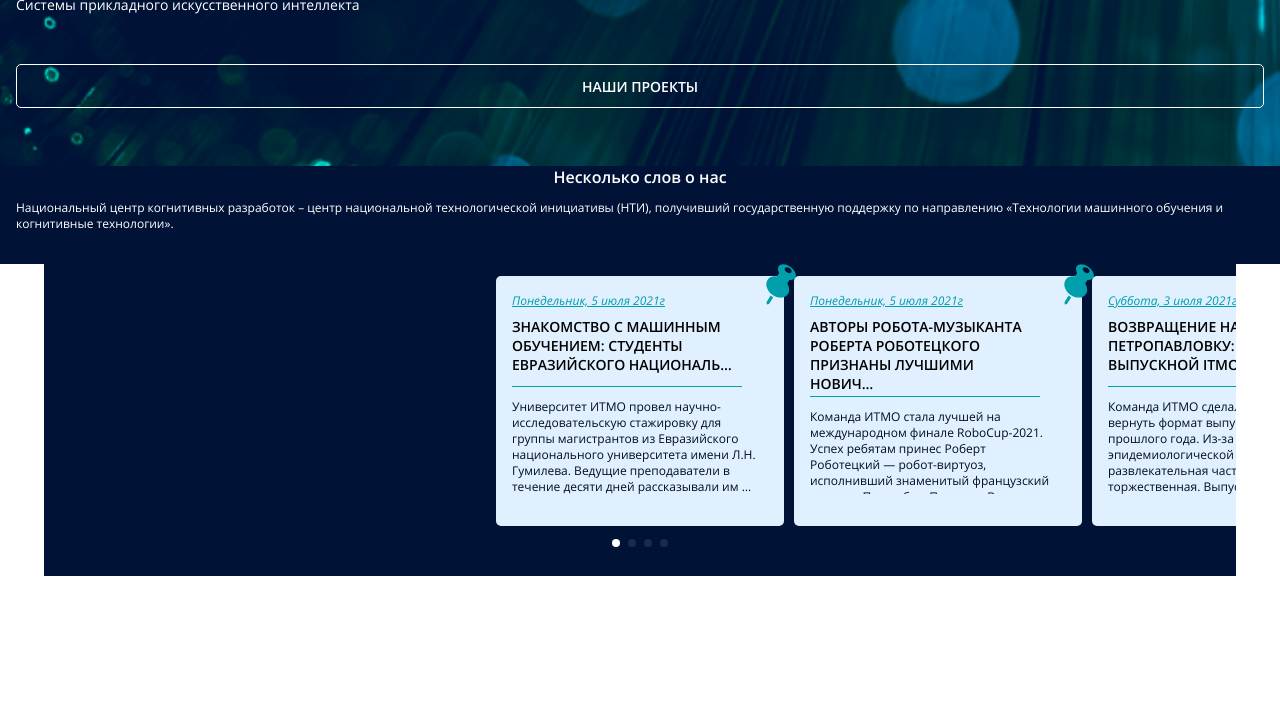
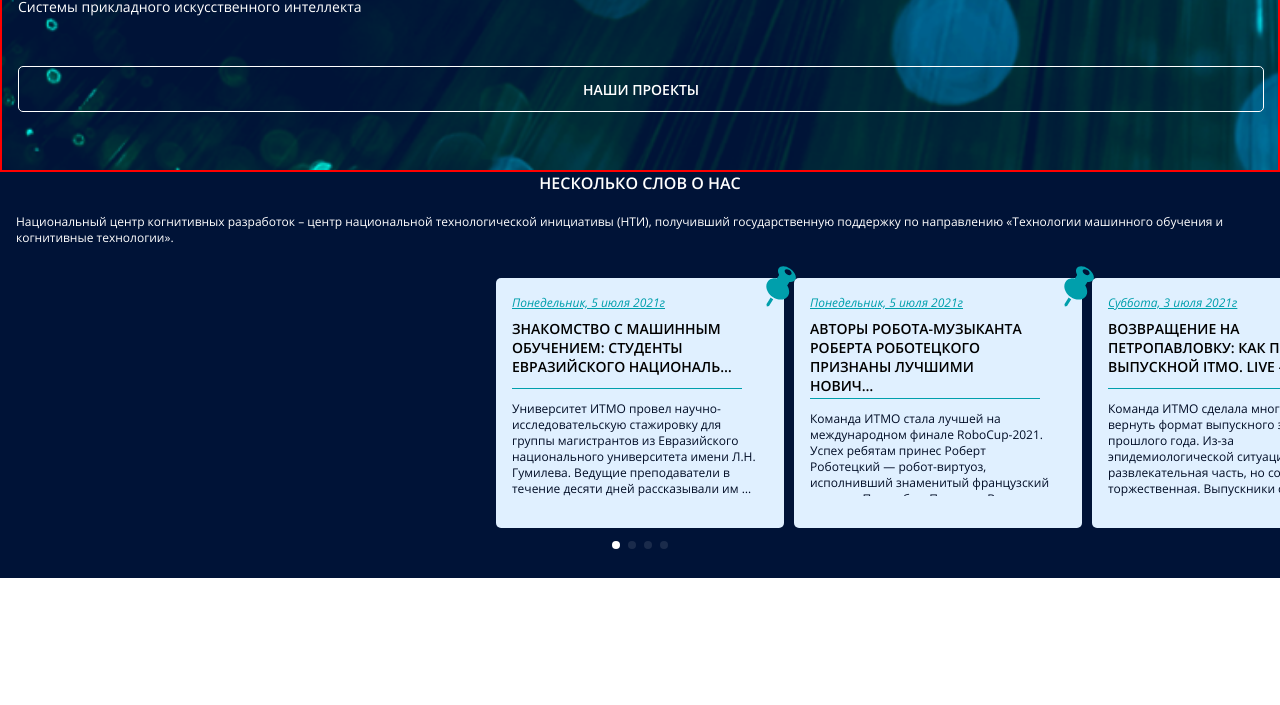
Before and after one commit to VolcharaMastering/itmo, a plain HTML site: page index.html in a window 1280 px wide. Shown: the part 95-800 px from the top of the page. Drawn offline with nearby package versions, Linux system fonts and the light colour scheme; files whose address does not match are found by name.

Commit message:
ref: sections refactor

```diff
--- a/blocks/about/about.css
+++ /dev/null
@@ -1,8 +0,0 @@
-.about {
-  background-color: #001337;
-  color: #fff;
-  display: flex;
-  flex-direction: column;
-  align-items: center;
-  padding: 0 16px 20px;
-}
--- a/blocks/about/about__subtilte.css
+++ /dev/null
@@ -1,5 +0,0 @@
-.about__subtitle {
-  font-weight: 400;
-  font-size: 12px;
-  line-height: 16px;
-}
--- a/blocks/about/about__title.css
+++ /dev/null
@@ -1,6 +0,0 @@
-.about__title {
-  font-weight: 600;
-  font-size: 16px;
-  line-height: 22px;
-  margin: 0 auto;
-}
--- a/blocks/cards/cards.css
+++ b/blocks/cards/cards.css
@@ -2,6 +2,8 @@
   max-width: 100%;
   margin: 0 auto;
   overflow-x: hidden;
+  display: flex;
+  flex-direction: column;
   justify-content: center;
   align-items: center;
   background-color: #001337;
--- /dev/null
+++ b/blocks/cards/cards__card-title.css
@@ -0,0 +1,15 @@
+.cards__card-title {
+  max-width: 80%;
+  font-weight: 600;
+  font-size: 14px;
+  line-height: 19px;
+  margin: 0 auto 0 16px;
+  padding: 8px 0 12px 0;
+  border-bottom: 1px solid #009fac;
+
+  overflow: hidden;
+  text-overflow: ellipsis;
+  display: -webkit-box;
+  -webkit-line-clamp: 4;
+  -webkit-box-orient: vertical;
+}
--- /dev/null
+++ b/blocks/cards/cards__subtitle.css
@@ -0,0 +1,9 @@
+.cards__subtitle {
+  font-weight: 400;
+  font-size: 12px;
+  line-height: 16px;
+  color: #fff;
+  margin: 0 auto;
+  max-width: calc(100% - 2*16px);
+  padding-bottom: 20px;
+}
--- a/blocks/cards/cards__title.css
+++ b/blocks/cards/cards__title.css
@@ -1,15 +1,9 @@
 .cards__title {
-  max-width: 80%;
   font-weight: 600;
-  font-size: 14px;
-  line-height: 19px;
-  margin: 0 auto 0 16px;
-  padding: 8px 0 12px 0;
-  border-bottom: 1px solid #009fac;
-
-  overflow: hidden;
-  text-overflow: ellipsis;
-  display: -webkit-box;
-  -webkit-line-clamp: 4;
-  -webkit-box-orient: vertical;
+  font-size: 16px;
+  line-height: 22px;
+  margin: 0 auto;
+  color: #fff;
+  text-transform: uppercase;
+  padding-bottom: 20px;
 }
--- a/blocks/page/page.css
+++ b/blocks/page/page.css
@@ -11,6 +11,9 @@
   display: flex;
   flex-direction: column;
   font-family: "OpenSans", Arial, Helvetica, sans-serif;
+
+  /* зачем-то есть в библиотеке */
+  position: relative;
 }
 
 /* если оставлять уши */
--- a/blocks/title-section/title-section.css
+++ b/blocks/title-section/title-section.css
@@ -1,8 +1,11 @@
 .title-section {
+  border: 2px red solid;
+  max-width: 100%;
   box-sizing: border-box;
   padding: 30px 16px 58px;
   background-image: url(../../images/Background_small.png);
   background-size: cover;
   background-repeat: no-repeat;
+  overflow: hidden;
   color: #fff;
 }
--- a/blocks/title-section/title-section__button.css
+++ b/blocks/title-section/title-section__button.css
@@ -11,4 +11,7 @@
   margin: 0;
   border: 1px solid #fff;
   border-radius: 5px;
+  display: flex;
+  justify-content: center;
+  align-items: center;
 }
--- a/index.html
+++ b/index.html
@@ -19,34 +19,33 @@
   <section class="title-section">
     <h1 class="title-section__title">Когнитивные технологии, машинное обучение</h1>
     <p class="title-section__subtitle">Системы прикладного искусственного интеллекта</p>
-    <button class="title-section__button" type="button">НАШИ ПРОЕКТЫ</button>
+    <a class="title-section__button" type="button">НАШИ ПРОЕКТЫ</a>
   </section>
 
-  <section class="about">
-    <h2 class="about__title">Несколько слов о нас</h2>
-    <p class="about__subtitle">Национальный центр когнитивных разработок – центр национальной технологической инициативы (НТИ), получивший государственную поддержку по направлению «Технологии машинного обучения и когнитивные технологии».</p>
-  </section>
 
   <section class="cards swiper">
+    <h2 class="cards__title">Несколько слов о нас</h2>
+    <p class="cards__subtitle">Национальный центр когнитивных разработок – центр национальной технологической инициативы (НТИ), получивший государственную поддержку по направлению «Технологии машинного обучения и когнитивные технологии».</p>
+
     <div class="swiper-wrapper">
       <div class="cards__card swiper-slide">
         <p class="cards__date">Понедельник, 5 июля 2021г</p>
-        <h2 class="cards__title">ЗНАКОМСТВО С МАШИННЫМ ОБУЧЕНИЕМ: СТУДЕНТЫ ЕВРАЗИЙСКОГО НАЦИОНАЛЬ…</h2>
+        <h2 class="cards__card-title">ЗНАКОМСТВО С МАШИННЫМ ОБУЧЕНИЕМ: СТУДЕНТЫ ЕВРАЗИЙСКОГО НАЦИОНАЛЬ…</h2>
         <p class="cards__description">Университет ИТМО провел научно-исследовательскую стажировку для группы магистрантов из Евразийского национального университета имени Л.Н. Гумилева. Ведущие преподаватели  в течение десяти дней рассказывали им об основах машинного обучения. </p>
       </div>
       <div class="cards__card swiper-slide">
         <p class="cards__date">Понедельник, 5 июля 2021г</p>
-        <h2 class="cards__title">АВТОРЫ РОБОТА-МУЗЫКАНТА РОБЕРТА РОБОТЕЦКОГО ПРИЗНАНЫ ЛУЧШИМИ НОВИЧ…</h2>
+        <h2 class="cards__card-title">АВТОРЫ РОБОТА-МУЗЫКАНТА РОБЕРТА РОБОТЕЦКОГО ПРИЗНАНЫ ЛУЧШИМИ НОВИЧ…</h2>
         <p class="cards__description">Команда ИТМО стала лучшей на международном финале RoboCup-2021. Успех ребятам принес Роберт Роботецкий — робот-виртуоз, исполнивший знаменитый французский романс «Под небом Парижа». В подготовке команды участвовали сотрудники лаборатории.</p>
       </div>
       <div class="cards__card swiper-slide">
         <p class="cards__date">Суббота, 3 июля 2021г</p>
-        <h2 class="cards__title">ВОЗВРАЩЕНИЕ НА ПЕТРОПАВЛОВКУ: КАК ПРОШЕЛ ВЫПУСКНОЙ ITMO. LIVE — 2021</h2>
+        <h2 class="cards__card-title">ВОЗВРАЩЕНИЕ НА ПЕТРОПАВЛОВКУ: КАК ПРОШЕЛ ВЫПУСКНОЙ ITMO. LIVE — 2021</h2>
         <p class="cards__description">Команда ИТМО сделала многое, чтобы вернуть формат выпускного этого и прошлого года. Из-за эпидемиологической ситуации отменена развлекательная часть, но сохранилась торжественная. Выпускники смогли получить дипломы из рук деканов и услышать поздравления ректора.</p>
       </div>
       <div class="cards__card swiper-slide">
         <p class="cards__date">тестовая дата</p>
-        <h2 class="cards__title">тестовый заголовок</h2>
+        <h2 class="cards__card-title">тестовый заголовок</h2>
         <p class="cards__description">тестовое описание тестовое описаниетестовое описание тестовое описаниетестовое описание тестовое описаниетестовое описание тестовое описаниетестовое описание тестовое описаниетестовое описание тестовое описаниетестовое описание тестовое описаниетестовое описание тестовое описаниетестовое описание тестовое описаниетестовое описание тестовое описаниетестовое описание тестовое описаниетестовое описание тестовое описаниетестовое описание тестовое описание</p>
       </div>
     </div>
--- a/pages/index.css
+++ b/pages/index.css
@@ -13,13 +13,11 @@
 @import url(../blocks/title-section/title-section__button.css);
 
 /* about-section import */
-@import url(../blocks/about/about.css);
-@import url(../blocks/about/about__subtilte.css);
-@import url(../blocks/about/about__title.css);
-
 @import url(../blocks/cards/cards.css);
 @import url(../blocks/cards/cards__card.css);
 @import url(../blocks/cards/cards__date.css);
-@import url(../blocks/cards/cards__title.css);
+@import url(../blocks/cards/cards__card-title.css);
 @import url(../blocks/cards/cards__description.css);
 @import url(../blocks/cards/cards__pagination.css);
+@import url(../blocks/cards/cards__title.css);
+@import url(../blocks/cards/cards__subtitle.css);
```
